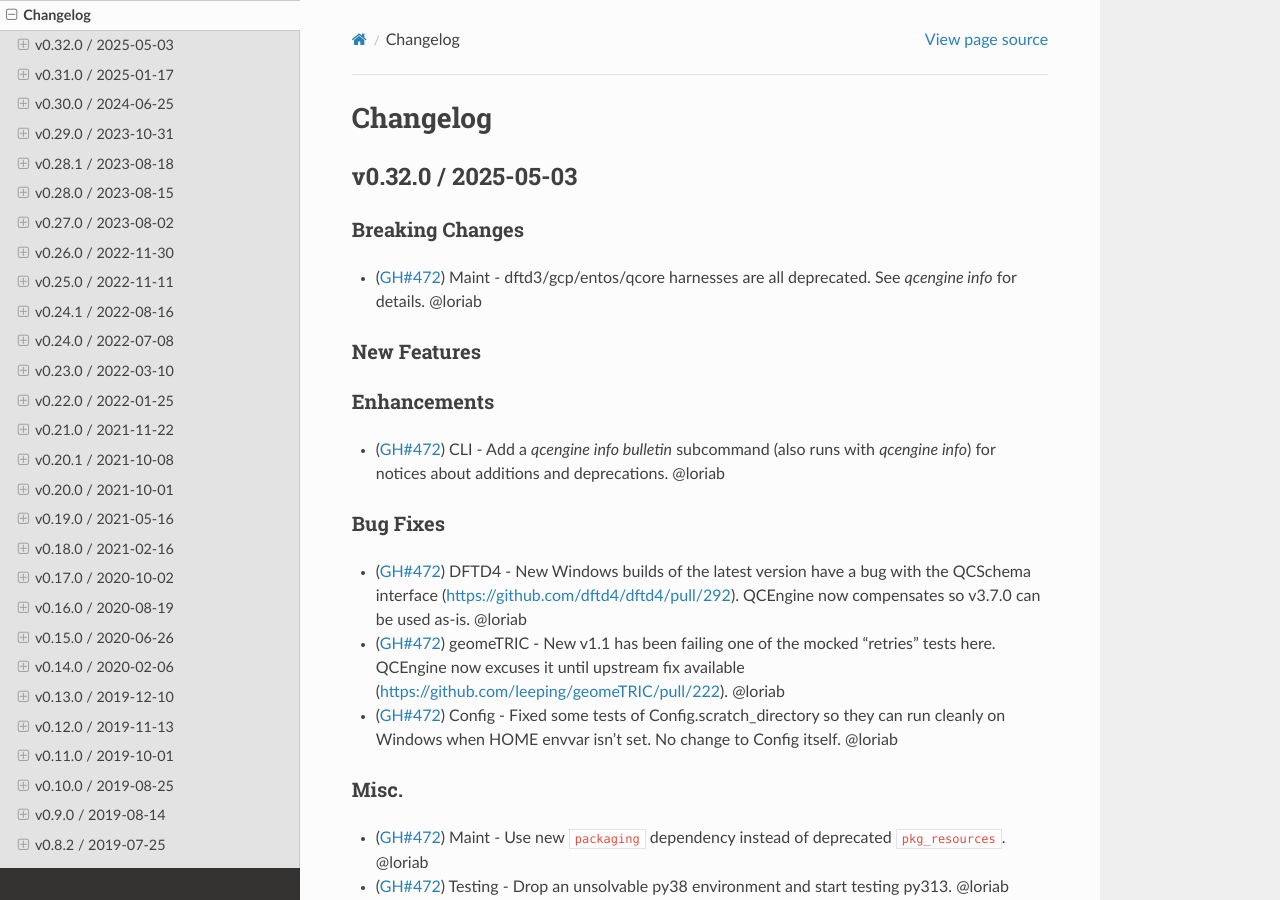
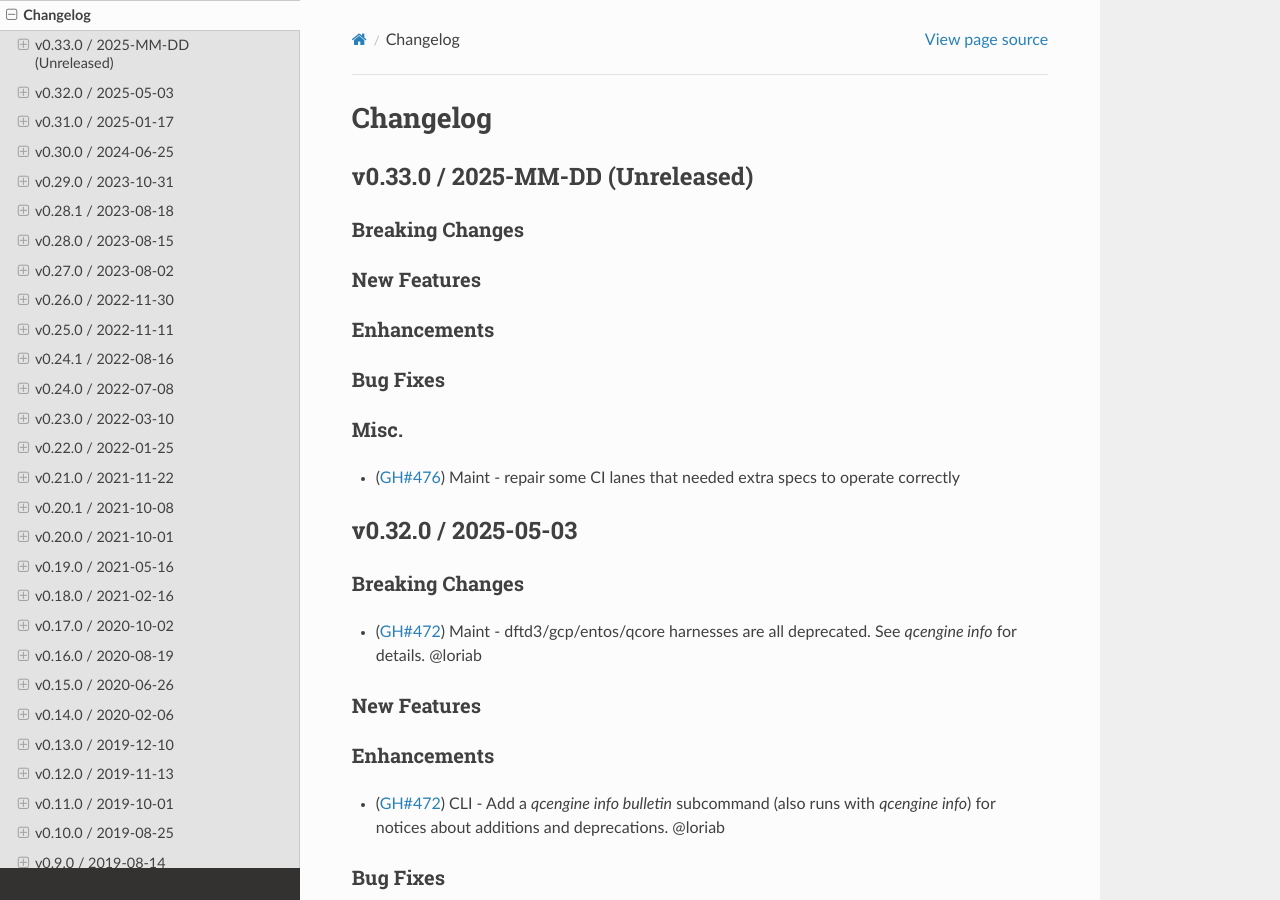
Before and after one commit to MolSSI/QCEngine, a Sphinx documentation site: the page built from docs/source/changelog.rst, in a window 1280 px wide and 900 px high. Built offline with Sphinx 7.4.7 and the Read the Docs theme 3.1.0, drawn with Linux system fonts in a browser that asks for light colours; the version number could not be read and is left out.

Commit message:
fix CI (#476)
* Update opt-disp-cf.yaml

* Update openmm.yaml

* Update opt-disp-cf.yaml

* Update psi-cf.yaml

* Update mace.yaml

* Update mace.yaml

* Update mace.yaml

* Update opt-disp-cf.yaml

* Update opt-disp-cf.yaml

* Update psi-cf.yaml

* Update changelog.rst

```diff
--- a/docs/source/changelog.rst
+++ b/docs/source/changelog.rst
@@ -26,6 +26,26 @@
 .. ++++++++++++++
 .. - UNMERGED (:pr:`421`) GAMESS - error handling and memory @taylor-a-barnes
 .. - UNSOLVED (:issue:`397`) extras failed
+
+
+v0.33.0 / 2025-MM-DD (Unreleased)
+--------------------
+
+Breaking Changes
+++++++++++++++++
+
+New Features
+++++++++++++
+
+Enhancements
+++++++++++++
+
+Bug Fixes
++++++++++
+
+Misc.
++++++
+- (:pr:`476`) Maint - repair some CI lanes that needed extra specs to operate correctly
 
 
 v0.32.0 / 2025-05-03
```
Also changed, not shown: 4 other files.
